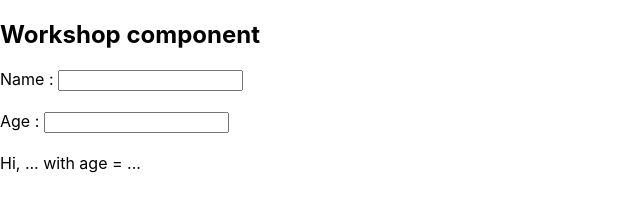
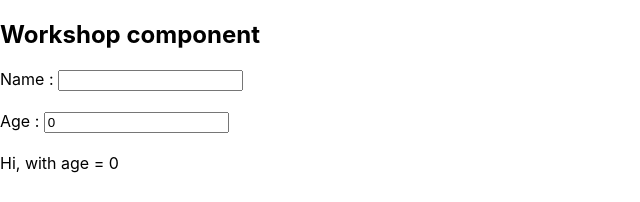
Before and after one commit to oattsp/demo-day1-react, a React (Vite) app: page / in a window 1280 px wide. Shown: the top 202 px of the page, without its empty margins (0-640 px from the left). Built offline with nearby package versions, Linux system fonts and the light colour scheme.

Commit message:
update props

```diff
--- a/src/workshop/Hello2.jsx
+++ b/src/workshop/Hello2.jsx
@@ -1,8 +1,8 @@
 import React, { useState } from "react";
 
 const Hello2 = () => {
-  const [name, updateName] = useState("...");
-  const [age, updateAge] = useState("...");
+  const [name, updateName] = useState("");
+  const [age, updateAge] = useState("0");
 
   const updateNameHandle = (event) => {
     updateName(event.target.value);
@@ -15,10 +15,10 @@ const Hello2 = () => {
   return (
     <div>
       <form>
-        <Name onChangeName={updateNameHandle} />
+        <Name name={name} onChangeName={updateNameHandle} />
         <br />
         <br />
-        <Age onChangeAge={updateAgeHandle} />
+        <Age age={age} onChangeAge={updateAgeHandle} />
         <br />
         <br />
         <Show name={name} age={age} />
@@ -27,18 +27,18 @@ const Hello2 = () => {
   );
 };
 
-const Name = ({ onChangeName }) => {
+const Name = ({ name, onChangeName }) => {
   return (
     <React.Fragment>
-      Name : <input type="text" onChange={onChangeName} />
+      Name : <input value={name} type="text" onChange={onChangeName} />
     </React.Fragment>
   );
 };
 
-const Age = ({ onChangeAge }) => {
+const Age = ({ age, onChangeAge }) => {
   return (
     <React.Fragment>
-      Age : <input type="text" onChange={onChangeAge} />
+      Age : <input value={age} type="text" onChange={onChangeAge} />
     </React.Fragment>
   );
 };
```
Also changed, not shown: 2 other files (tests, documents, lock files or other folders).
